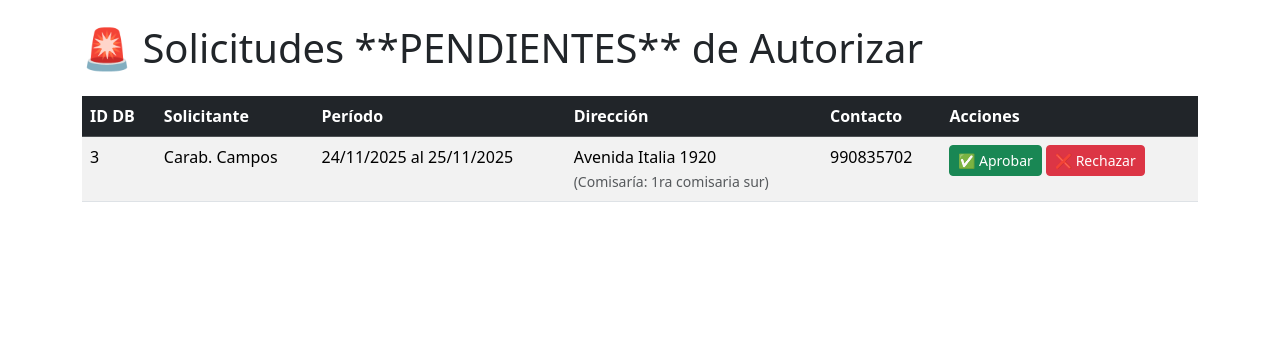
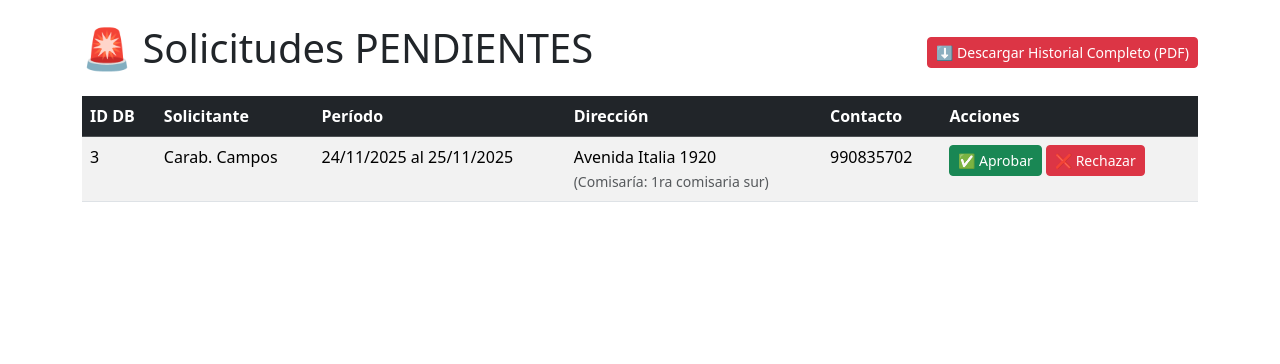
Before and after one commit to Willitho/sistema-autorizacion-flask, a Flask app: page /admin in a window 1280 px wide. Shown: the part 56-420 px from the top of the page. Run offline with Flask 3, Linux system fonts and the light colour scheme; a user stored in the database is signed in.

Commit message:
Add files via upload

```diff
--- a/app.py
+++ b/app.py
@@ -1,8 +1,19 @@
-from flask import Flask, render_template, request, redirect, url_for, flash
+# Importaciones base de Flask y la DB
+import os
+from flask import Flask, render_template, request, redirect, url_for, flash, Response # AÑADIDO: Response
 from datetime import datetime
 from flask_login import LoginManager, UserMixin, login_user, login_required, logout_user, current_user
 from flask_sqlalchemy import SQLAlchemy
 from werkzeug.security import generate_password_hash, check_password_hash
+
+# Importaciones para PDF (ReportLab)
+from reportlab.lib.pagesizes import letter
+from reportlab.pdfgen import canvas
+from reportlab.lib import colors
+from reportlab.platypus import Table, TableStyle
+from io import BytesIO # ¡IMPORTACIÓN CRUCIAL PARA GENERAR PDF EN MEMORIA!
+from flask import Response
+from reportlab.lib.pagesizes import letter, landscape
 
 app = Flask(__name__)
 app.config['SECRET_KEY'] = 'SUPER_SECRETO_Y_COMPLEJO_DEBES_CAMBIAR_ESTO' # Clave de seguridad
@@ -244,6 +255,111 @@ def eliminar_solicitud(id):
     # Redirigir de nuevo al resumen general
     return redirect(url_for('lista_general_solicitudes'))
 
+# app.py (Reemplaza la función existente)
+
+def generar_pdf_historial():
+    # 1. Obtener datos
+    solicitudes = SolicitudDB.query.all()
+
+    # Preparamos los datos para la tabla del PDF
+    data = [
+        ['ID', 'Solicitante', 'Período', 'Estado', 'Autorizador', 'Contacto']
+    ]
+
+    for sol in solicitudes:
+        periodo = f"{sol.get_fecha_inicio()} - {sol.get_fecha_fin()}"
+
+        data.append([
+            str(sol.id),
+            sol.solicitante,
+            periodo,
+            sol.estado,
+            sol.autorizador if sol.autorizador else 'N/A',
+            sol.contacto
+        ])
+
+    # 2. Configurar el buffer y el lienzo (canvas)
+    from io import BytesIO
+    buffer = BytesIO()
+
+    # Configuración horizontal
+    from reportlab.lib.pagesizes import letter, landscape
+    p = canvas.Canvas(buffer, pagesize=landscape(letter))
+    width, height = landscape(letter) # Ancho: ~792 pts
+
+    # Título y metadatos
+    p.setFont("Helvetica-Bold", 16)
+    p.drawString(30, height - 30, "Historial General de Solicitudes (RBAC)")
+    p.setFont("Helvetica", 10)
+    p.drawString(30, height - 50, f"Generado por: {current_user.username} | Fecha: {datetime.now().strftime('%d/%m/%Y %H:%M')}")
+    p.drawString(30, height - 65, f"Total de Solicitudes: {len(solicitudes)}")
+
+    # 3. Dibujar la tabla
+
+    # AUMENTO MÁXIMO DE ANCHOS DE COLUMNA (Total: 730 pts, encaja en el nuevo ancho)
+    # [ID, Solicitante, Período, Estado, Autorizador, Contacto]
+    col_widths = [30, 250, 150, 70, 150, 80] # Total: 730 pts
+    table = Table(data, colWidths=col_widths)
+
+    # Estilos de la tabla
+    style = TableStyle([
+        ('BACKGROUND', (0, 0), (-1, 0), colors.HexColor('#0d6efd')),
+        ('TEXTCOLOR', (0, 0), (-1, 0), colors.whitesmoke),
+        ('FONTNAME', (0, 0), (-1, 0), 'Helvetica-Bold'),
+        ('BOTTOMPADDING', (0, 0), (-1, 0), 12),
+        ('VALIGN', (0, 0), (-1, -1), 'MIDDLE'),
+        ('GRID', (0, 0), (-1, -1), 1, colors.black),
+
+        # ALINEACIONES: Aseguramos que los campos largos estén a la izquierda.
+        ('ALIGN', (0, 0), (0, -1), 'CENTER'), # Columna ID
+        ('ALIGN', (3, 0), (3, -1), 'CENTER'), # Columna Estado
+        ('ALIGN', (5, 0), (5, -1), 'CENTER'), # Columna Contacto
+        ('ALIGN', (1, 0), (2, -1), 'LEFT'),   # Solicitante y Período a la Izquierda
+    ])
+
+    # Colores por estado (solo en la columna de 'Estado')
+    for i in range(1, len(data)):
+        estado = data[i][3]
+        color = colors.white
+        if estado == "APROBADA":
+            color = colors.lightgreen
+        elif estado == "RECHAZADA":
+            color = colors.lightcoral
+        elif estado == "PENDIENTE":
+            color = colors.yellow
+        style.add('BACKGROUND', (3, i), (3, i), color)
+
+    table.setStyle(style)
+
+    # Calcular tamaño y dibujar
+    table_width, table_height = table.wrapOn(p, width - 60, height)
+    table_x = 30
+    table_y = height - 90 - table_height
+    table.drawOn(p, table_x, table_y)
+
+    # 4. Finalizar y generar la respuesta
+    p.showPage()
+    p.save()
+    buffer.seek(0)
+
+    # Crea la respuesta HTTP de descarga de Flask
+    response = Response(buffer.getvalue(), content_type='application/pdf')
+    response.headers['Content-Disposition'] = 'attachment; filename="Historial_Solicitudes.pdf"'
+
+    return response
+
+# Ruta 8: Descarga de Historial en PDF
+@app.route('/descargar_historial_pdf', methods=['GET'])
+@login_required
+def descargar_historial_pdf():
+    # 1. Verificar permiso de Administrador usando tu lógica RBAC
+    if not current_user.rol == 'Administrador':
+        # Nota: Usamos una comprobación directa del rol ya que 'tiene_permiso'
+        # podría no estar definida si solo usas Flask-Login/SQLAlchemy.
+        flash("🚫 No tienes permiso para descargar el historial.", 'error')
+        return redirect(url_for('panel_admin'))
+
+    return generar_pdf_historial()
 
 if __name__ == '__main__':
     app.run(debug=True)
--- a/requirements.txt
+++ b/requirements.txt
@@ -1,4 +1,5 @@
 blinker==1.9.0
+charset-normalizer==3.4.4
 click==8.3.1
 colorama==0.4.6
 Flask==3.1.2
@@ -10,6 +11,8 @@ itsdangerous==2.2.0
 Jinja2==3.1.6
 MarkupSafe==3.0.3
 packaging==25.0
+pillow==12.0.0
+reportlab==4.4.5
 SQLAlchemy==2.0.44
 typing_extensions==4.15.0
 Werkzeug==3.1.3
--- a/static/styles.css
+++ b/static/styles.css
@@ -1,5 +1,12 @@
 /* static/styles.css */
-/* Estilos para el Sticky Footer */
+
+/* Esto es CRÍTICO para asegurar que padding y border no aumenten el tamaño del elemento */
+html {
+  box-sizing: border-box;
+}
+*, *::before, *::after {
+  box-sizing: inherit;
+}
 
 html, body {
     height: 100%; /* Asegura que la altura del html y body abarque toda la ventana */
@@ -14,4 +21,6 @@ html, body {
 
 .content {
     flex-grow: 1; /* El contenido principal ocupa todo el espacio restante, empujando el footer */
+    /* Aquí NO debe haber padding-bottom ni margin-bottom que el wrapper no pueda compensar */
+    /* El py-4 en el HTML está bien porque el wrapper lo encapsula correctamente con box-sizing */
 }
--- a/templates/administrador.html
+++ b/templates/administrador.html
@@ -38,7 +38,14 @@
         </nav>
 
         <div class="content container py-4">
-            <h1>🚨 Solicitudes **PENDIENTES** de Autorizar</h1>
+
+            <div class="d-flex justify-content-between align-items-center mb-3">
+                <h1>🚨 Solicitudes PENDIENTES</h1>
+
+                <a href="{{ url_for('descargar_historial_pdf') }}" class="btn btn-danger btn-sm">
+                    ⬇️ Descargar Historial Completo (PDF)
+                </a>
+            </div>
 
             {% if not solicitudes %}
                 <div class="alert alert-info mt-3" role="alert">
@@ -47,7 +54,7 @@
             {% else %}
 
             <div class="table-responsive">
-                <table class="table table-striped table-hover mt-3">
+                <table class="table table-striped table-hover">
                     <thead class="table-dark">
                         <tr>
                             <th>ID DB</th>
@@ -84,6 +91,7 @@
 
             {% endif %}
         </div>
-    </div> {% include 'footer.html' %}
+    </div>
+    {% include 'footer.html' %}
 </body>
 </html>
--- a/templates/principal.html
+++ b/templates/principal.html
@@ -75,7 +75,8 @@
                             <th onclick="sortTable(2)">Período</th>
                             <th onclick="sortTable(3)">Dirección</th>
                             <th onclick="sortTable(4)">Comisaría</th>
-                            <th onclick="sortTable(5)">Estado</th>
+                            <th onclick="sortTable(5)">Contacto</th>
+                            <th onclick="sortTable(6)">Estado</th>
                             {% if current_user.is_authenticated and current_user.rol == 'Administrador' %}
                             <th>Acciones</th>
                             {% endif %}
@@ -89,6 +90,7 @@
                             <td>{{ sol.get_fecha_inicio() }} - {{ sol.get_fecha_fin() }}</td>
                             <td>{{ sol.direccion }}</td>
                             <td>{{ sol.comisaria_cercana }}</td>
+                            <td>{{ sol.contacto }}</td>
                             <td class="estado-{{ sol.estado }}">
                                 {{ sol.estado }}
                                 {% if sol.autorizador %}
```
Also changed, not shown: instance/solicitudes.db.
